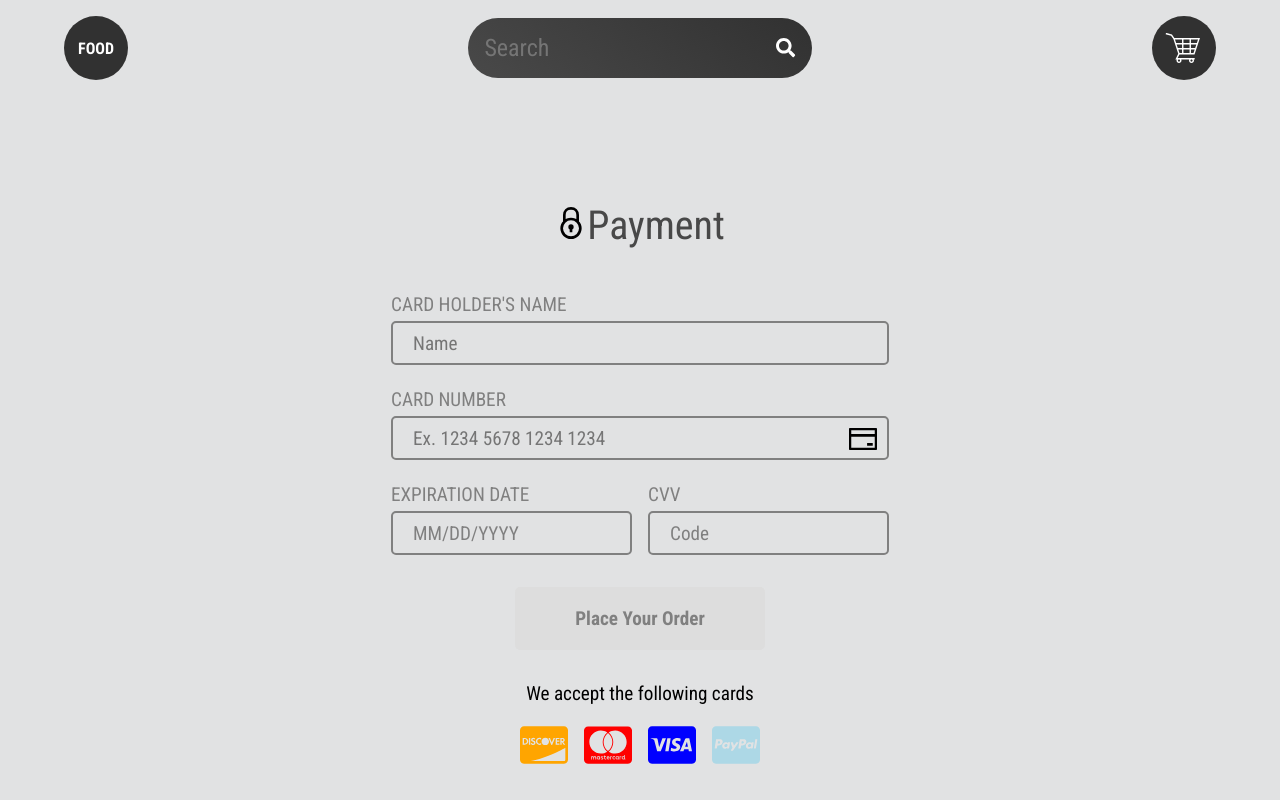
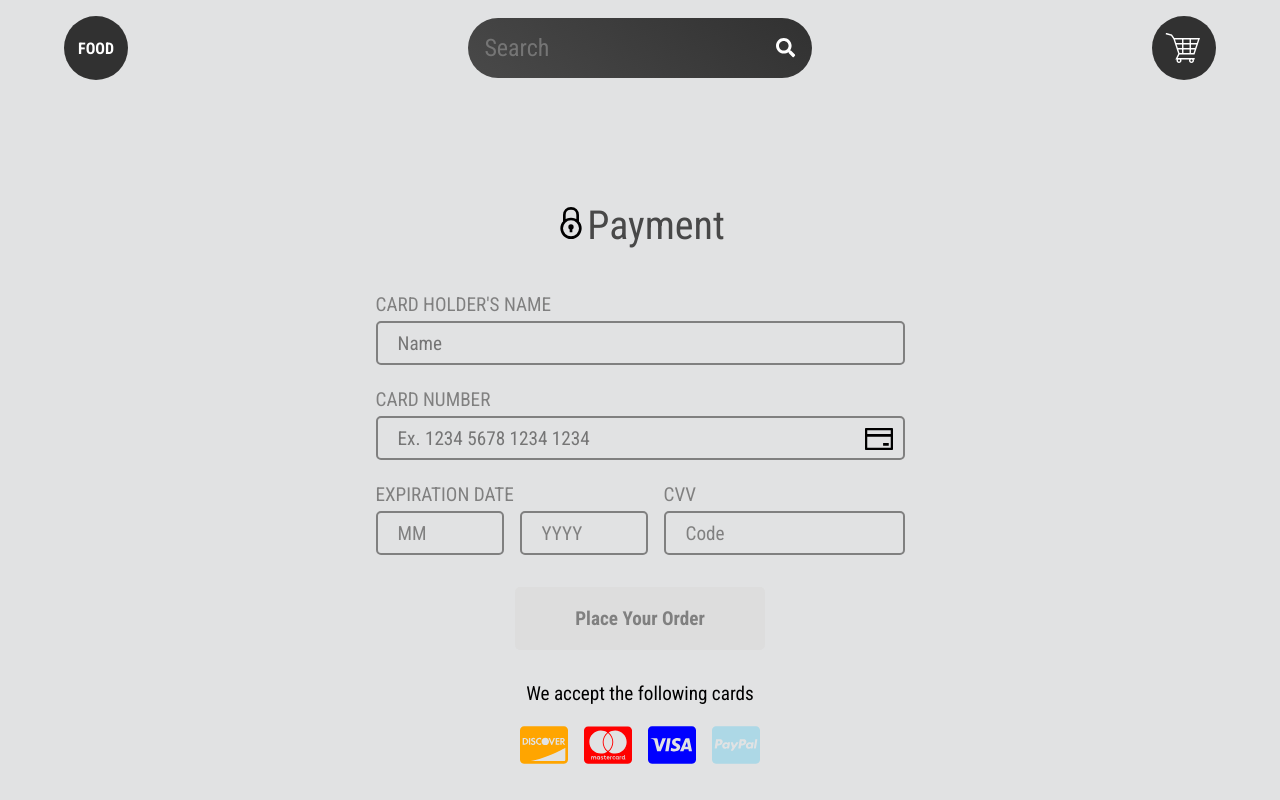
Before and after one commit to Amrindra/Food-App, a React (Create React App) app: page /payment in a window 1280 px wide. Shown: the top 800 px of the page. Built offline with nearby package versions, Linux system fonts and the light colour scheme; a web font is replaced by a local one.

Commit message:
Refactored the payment page

```diff
--- a/src/pages/Payment.jsx
+++ b/src/pages/Payment.jsx
@@ -17,7 +17,8 @@ const Payment = () => {
   const [cardValues, setCardValue] = useState({
     cardHolderName: "",
     cardNumber: "",
-    expDate: "",
+    month: "",
+    year: "",
     cvv: "",
   });
   const [errorMsg, setErrorMsg] = useState(false);
@@ -39,7 +40,8 @@ const Payment = () => {
       cardValues.cardHolderName.length === 0 ||
       cardValues.cardNumber.length === 0 ||
       cardValues.cvv.length === 0 ||
-      cardValues.expDate.length === 0
+      cardValues.month.length === 0 ||
+      cardValues.year === 0
     ) {
       setErrorMsg(true);
     } else {
@@ -71,13 +73,17 @@ const Payment = () => {
               <GrSecure />
               Payment
             </h3>
+            {/* <sub style={{ color: "#d1c932" }}>
+              CARD DEMO: You can type in any card number to test it.
+            </sub> */}
             <InputFieldWrapper>
               <InputField>
-                <label htmlFor="name">Card Holder's Name</label>
+                <label htmlFor="cardHolderName">Card Holder's Name</label>
                 <input
                   type="text"
                   placeholder="Name"
                   name="cardHolderName"
+                  pattern="[A-Za-z].{0,}"
                   value={cardValues.cardHolderName}
                   onChange={handleChange}
                 />
@@ -85,7 +91,7 @@ const Payment = () => {
 
               {/* If errorMsg is true and input field is blank it will show error messages if user hits the submit buton*/}
               {errorMsg && cardValues.cardHolderName.length <= 0 ? (
-                <ErrorMessage>Card Holder's Name Cannot Be Blank</ErrorMessage>
+                <ErrorMessage>Card Holder's Name is required</ErrorMessage>
               ) : (
                 ""
               )}
@@ -113,31 +119,55 @@ const Payment = () => {
               </InputField>
 
               {errorMsg && cardValues.cardNumber.length <= 0 ? (
-                <ErrorMessage>Card Number Cannot Be Blank</ErrorMessage>
+                <ErrorMessage>Card Number is required</ErrorMessage>
               ) : (
                 ""
               )}
 
               <InputFieldBottom>
-                <Wrapper>
+                <InputFieldBottomWrapper>
                   <label htmlFor="date">Expiration Date</label>
+                  <DateSection>
+                    <div>
                       <input
-                    type="text"
-                    placeholder="MM/DD/YYYY"
-                    name="expDate"
-                    value={cardValues.expDate}
+                        type="tel"
+                        placeholder="MM"
+                        name="month"
+                        value={cardValues.month}
                         onChange={handleChange}
-                    onFocus={(e) => (e.target.type = "date")}
-                    onBlur={(e) => (e.target.type = "text")}
+                        maxLength={2}
+                        min={0}
+                        pattern="\d*"
                       />
-                  {errorMsg && cardValues.expDate.length <= 0 ? (
-                    <ErrorMessage>Expiration Date Cannot Be Blank</ErrorMessage>
+                      {errorMsg && cardValues.month.length <= 0 ? (
+                        <ErrorMessage>Month is required</ErrorMessage>
                       ) : (
                         ""
                       )}
-                </Wrapper>
+                    </div>
 
-                <Wrapper>
+                    <div>
+                      <input
+                        type="text"
+                        placeholder="YYYY"
+                        name="year"
+                        value={cardValues.year}
+                        onChange={handleChange}
+                        maxLength={4}
+                        min={0}
+                        pattern="\d*"
+                      />
+
+                      {errorMsg && cardValues.year.length <= 0 ? (
+                        <ErrorMessage>Year is required</ErrorMessage>
+                      ) : (
+                        ""
+                      )}
+                    </div>
+                  </DateSection>
+                </InputFieldBottomWrapper>
+
+                <InputFieldBottomWrapper>
                   <label htmlFor="cvv">CVV</label>
                   <input
                     type="text"
@@ -155,7 +185,7 @@ const Payment = () => {
                   ) : (
                     ""
                   )}
-                </Wrapper>
+                </InputFieldBottomWrapper>
               </InputFieldBottom>
             </InputFieldWrapper>
 
@@ -204,8 +234,6 @@ const Payment = () => {
 const Container = styled.div`
   display: flex;
   gap: 2rem;
-  /* background: rgba(0, 0, 0, 0.7); */
-  /* backdrop-filter: blur(10px); */
   padding: 30px;
   margin-top: 4rem;
   justify-content: center;
@@ -303,6 +331,11 @@ const InputField = styled.div`
     &:focus {
       outline-color: #2ba64b;
     }
+
+    &:invalid {
+      border: none;
+      outline: 2px solid red;
+    }
   }
 
   @media only screen and (max-width: 580px) {
@@ -327,7 +360,7 @@ const InputFieldBottom = styled.div`
   }
 `;
 
-const Wrapper = styled.div`
+const InputFieldBottomWrapper = styled.div`
   display: flex;
   flex-direction: column;
   margin-top: 15px;
@@ -356,6 +389,11 @@ const Wrapper = styled.div`
     &::placeholder {
       color: gray;
     }
+
+    &:invalid {
+      border: none;
+      outline: 2px solid red;
+    }
   }
 
   @media only screen and (max-width: 580px) {
@@ -364,6 +402,20 @@ const Wrapper = styled.div`
     label {
       font-size: 1rem;
     }
+  }
+`;
+
+const DateSection = styled.div`
+  display: flex;
+  gap: 1rem;
+
+  input {
+    width: 8rem;
+  }
+
+  div {
+    display: flex;
+    flex-direction: column;
   }
 `;
 
```
Lines whose indentation alone changed are shown as unchanged.
